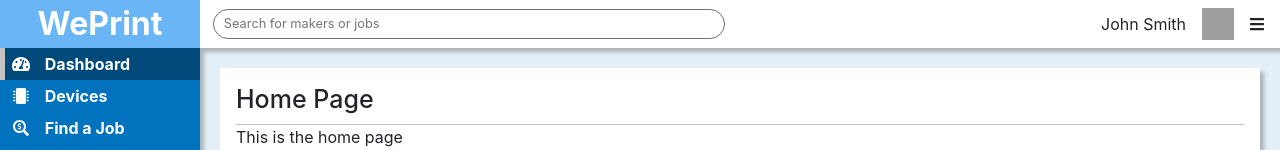
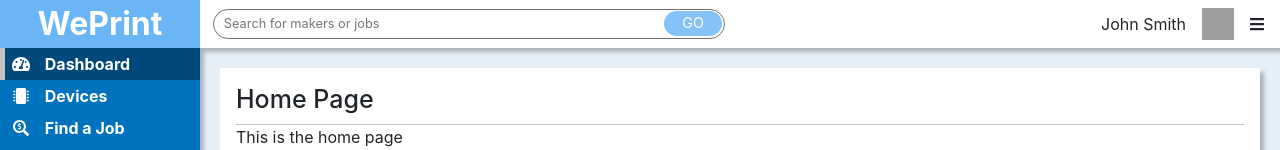
Before and after one commit to adam8797/WePrint, a React (Create React App) app in the folder src/WePrint/ClientApp/: page / in a window 1280 px wide. Shown: the top 150 px of the page. Built offline with nearby package versions, Linux system fonts and the light colour scheme; grey boxes are pictures that could not be loaded.

Commit message:
Search bar functionality

```diff
--- /dev/null
+++ b/src/WePrint/ClientApp/src/components/header/components/search-bar.jsx
@@ -0,0 +1,53 @@
+import React, { Component } from 'react';
+import { withRouter } from 'react-router-dom';
+
+import './search-bar.scss';
+
+class SearchBar extends Component {
+  constructor(props) {
+    super(props);
+    this.state = {
+      query: '',
+      isButtonDisabled: true,
+    };
+    this.submit = this.submit.bind(this);
+    this.textChange = this.textChange.bind(this);
+  }
+
+  submit(e) {
+    this.props.history.push('/find', { query: this.state.query });
+    e.preventDefault();
+  }
+
+  textChange(e) {
+    this.setState({
+      query: e.target.value,
+      isButtonDisabled: e.target.value.length > 0 ? false : true,
+    });
+  }
+
+  render() {
+    return (
+      <div className="search-bar">
+        <input
+          type="text"
+          name="search"
+          value={this.state.query}
+          id="search"
+          className="search-bar__input"
+          placeholder="Search for makers or jobs"
+          onChange={this.textChange}
+        />
+        <button
+          className="search-bar__submit"
+          onClick={this.submit}
+          disabled={this.state.isButtonDisabled}
+        >
+          GO
+        </button>
+      </div>
+    );
+  }
+}
+
+export default withRouter(SearchBar);
--- /dev/null
+++ b/src/WePrint/ClientApp/src/components/header/components/search-bar.scss
@@ -0,0 +1,33 @@
+@import '../../../assets/styles/colors';
+
+.search-bar__input {
+  margin-left: 1em;
+  border-radius: 100px;
+  border: 1px solid $grey-3;
+  width: 40em;
+  font-size: 0.8em;
+  padding: 4px 10px;
+  outline: none;
+}
+
+.search-bar__submit {
+  color: $white;
+  border-radius: 100px;
+  font-size: 0.9em;
+  padding: 4px;
+  width: 4em;
+  margin-left: -4.2em;
+  outline: none !important;
+  cursor: pointer;
+  background-color: $blue-1;
+  border: none;
+
+  &:hover {
+    background-color: $blue-2;
+  }
+
+  &:disabled {
+    cursor: no-drop;
+    background-color: $blue-3;
+  }
+}
--- a/src/WePrint/ClientApp/src/components/header/header.jsx
+++ b/src/WePrint/ClientApp/src/components/header/header.jsx
@@ -1,5 +1,6 @@
 import React from 'react';
 import NotifArea from './components/notif-area';
+import SearchBar from './components/search-bar';
 import './header.scss';
 
 const Header = () => {
@@ -7,13 +8,7 @@ const Header = () => {
     <header className="header">
       <div className="header__logo">WePrint</div>
       <div className="header__menu-bar">
-        <input
-          type="text"
-          name="search"
-          id="search "
-          className="header__search"
-          placeholder="Search for makers or jobs"
-        />
+        <SearchBar />
         <div className="header__notif-area">
           <NotifArea />
         </div>
--- a/src/WePrint/ClientApp/src/components/header/header.scss
+++ b/src/WePrint/ClientApp/src/components/header/header.scss
@@ -21,13 +21,4 @@
     justify-content: space-between;
     align-items: center;
   }
-
-  &__search {
-    margin-left: 1em;
-    border-radius: 100px;
-    border: 1px solid $grey-3;
-    width: 40em;
-    font-size: 0.8em;
-    padding: 4px 10px;
-  }
 }
```
